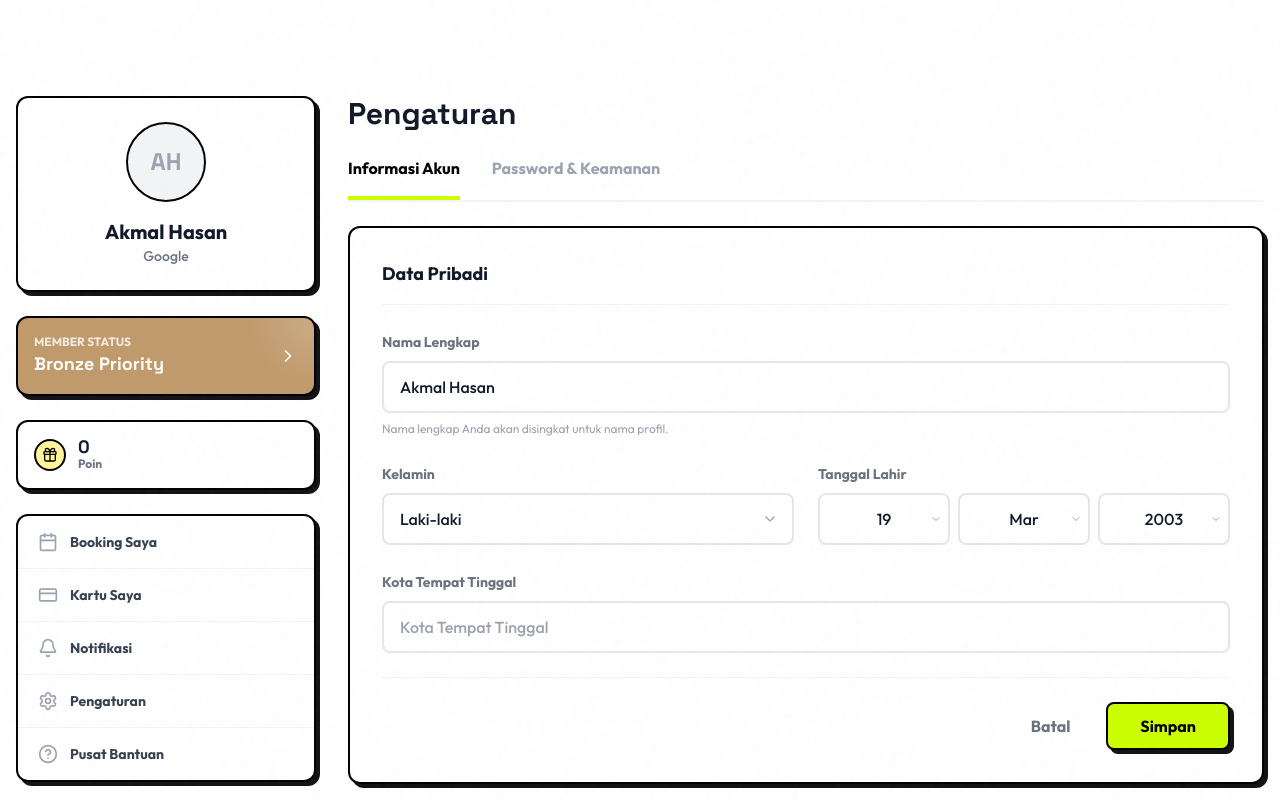
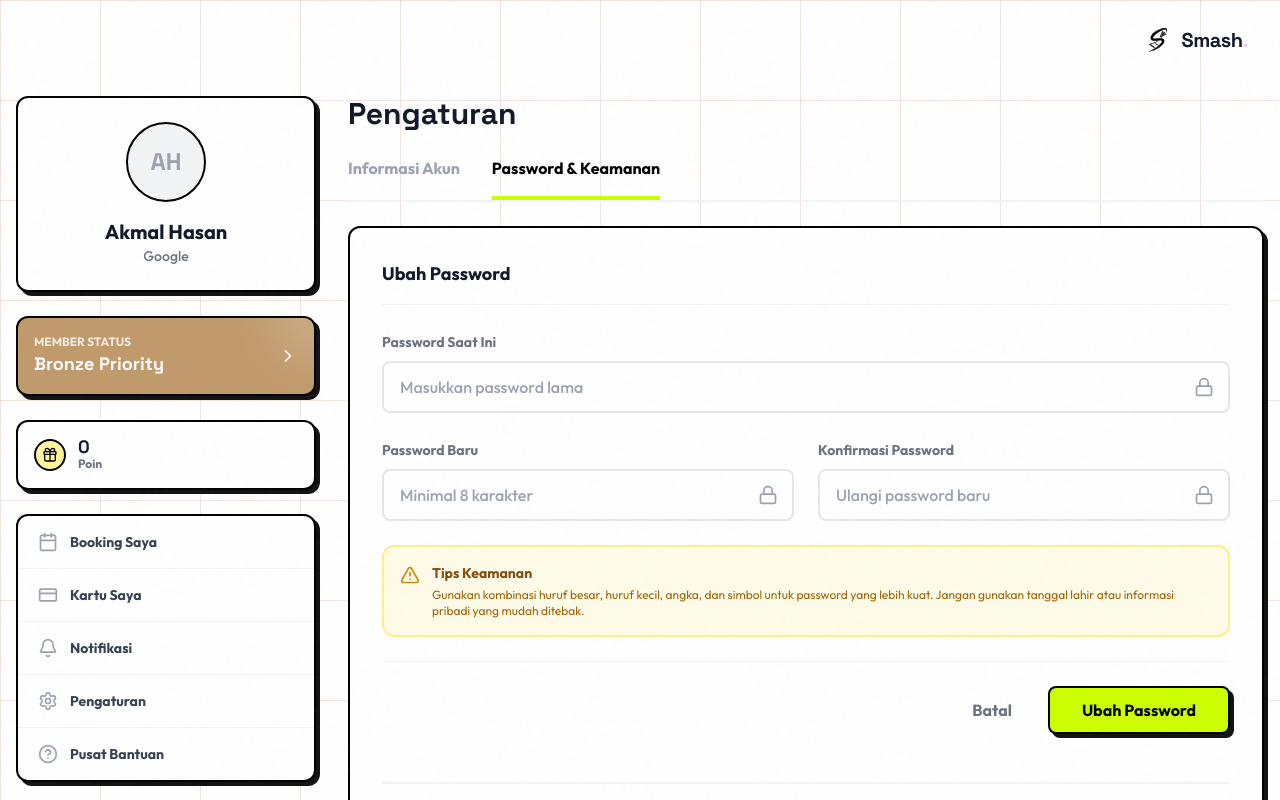
Before and after one commit to akmalhasan19/badminton-booking-system, a Next.js app: page /profile in a window 1280 px wide. Both pictures are taken after a click on the button "Password & Keamanan". Shown: the top 800 px of the page. Built offline with nearby package versions, Linux system fonts and the light colour scheme.

Commit message:
Fixing Grid Background Stacking

```diff
--- a/src/app/profile/page.tsx
+++ b/src/app/profile/page.tsx
@@ -1,11 +1,14 @@
 "use client"
 
-import { User, Mail, Phone, MapPin, Camera, Calendar, CreditCard, Bell, Settings, HelpCircle, LogOut, ChevronRight, Gift } from "lucide-react"
+import { User, Mail, Phone, MapPin, Camera, Calendar, CreditCard, Bell, Settings, HelpCircle, LogOut, ChevronRight, Gift, Lock, Shield, AlertTriangle } from "lucide-react"
 import { motion } from "framer-motion"
 import { useRouter, usePathname } from "next/navigation"
+import { SmashLogo } from "@/components/SmashLogo"
+import { useState } from "react"
 
 export default function ProfilePage() {
     const router = useRouter()
+    const [activeTab, setActiveTab] = useState<'info' | 'security'>('info')
 
     // Sidebar menu items
     const menuItems = [
@@ -17,8 +20,28 @@ export default function ProfilePage() {
     ]
 
     return (
-        <main className="min-h-screen bg-white pt-24 pb-12">
-            <div className="max-w-7xl mx-auto px-4">
+        <main className="min-h-screen bg-white pt-24 pb-12 relative overflow-hidden">
+            {/* Grid Background */}
+            <div
+                className="absolute inset-0 z-0 w-full h-full pointer-events-none"
+                style={{
+                    backgroundImage: 'linear-gradient(to right, rgba(160, 82, 45, 0.15) 1px, transparent 1px), linear-gradient(to bottom, rgba(160, 82, 45, 0.15) 1px, transparent 1px)',
+                    backgroundSize: '100px 100px'
+                }}
+            />
+
+            {/* Logo Link - Absolute Top Right */}
+            <div
+                onClick={() => router.push('/')}
+                className="absolute top-6 right-8 flex items-center gap-2 cursor-pointer group z-20"
+            >
+                <div className="w-8 h-8 flex items-center justify-center transition-transform group-hover:scale-110">
+                    <SmashLogo className="w-full h-full bg-black" />
+                </div>
+                <span className="text-xl font-display font-bold tracking-tight">Smash<span className="text-pastel-lilac">.</span></span>
+            </div>
+
+            <div className="max-w-7xl mx-auto px-4 relative z-10">
                 <div className="grid md:grid-cols-[300px_1fr] gap-8">
 
                     {/* Left Sidebar */}
@@ -72,7 +95,6 @@ export default function ProfilePage() {
                                     {item.label}
                                 </button>
                             ))}
-                            {/* Active Indicator for specific page could go here if this was a layout */}
                         </div>
 
                         <button className="w-full flex items-center justify-center gap-2 text-red-600 font-bold py-3 hover:bg-red-50 rounded-xl transition-colors">
@@ -87,15 +109,23 @@ export default function ProfilePage() {
 
                         {/* Tabs */}
                         <div className="flex gap-8 border-b-2 border-gray-100">
-                            <button className="pb-4 border-b-4 border-pastel-acid font-bold text-black transition-colors">
+                            <button
+                                onClick={() => setActiveTab('info')}
+                                className={`pb-4 border-b-4 font-bold transition-colors ${activeTab === 'info' ? 'border-pastel-acid text-black' : 'border-transparent text-gray-400 hover:text-black'}`}
+                            >
                                 Informasi Akun
                             </button>
-                            <button className="pb-4 border-b-4 border-transparent text-gray-400 hover:text-black font-bold transition-colors">
+                            <button
+                                onClick={() => setActiveTab('security')}
+                                className={`pb-4 border-b-4 font-bold transition-colors ${activeTab === 'security' ? 'border-pastel-acid text-black' : 'border-transparent text-gray-400 hover:text-black'}`}
+                            >
                                 Password & Keamanan
                             </button>
                         </div>
 
-                        {/* Main Form Section */}
+                        {/* Main Content Area */}
+                        {activeTab === 'info' ? (
+                            <>
                                 <div className="bg-white border-2 border-black rounded-xl shadow-hard p-8">
                                     <h2 className="font-bold text-lg mb-6 border-b border-gray-100 pb-4">Data Pribadi</h2>
 
@@ -199,6 +229,88 @@ export default function ProfilePage() {
                                         </div>
                                     </div>
                                 </div>
+                            </>
+                        ) : (
+                            <div className="bg-white border-2 border-black rounded-xl shadow-hard p-8">
+                                <h2 className="font-bold text-lg mb-6 border-b border-gray-100 pb-4">Ubah Password</h2>
+
+                                <form className="space-y-6">
+                                    <div className="space-y-2">
+                                        <label className="text-sm font-bold text-gray-500">Password Saat Ini</label>
+                                        <div className="relative">
+                                            <input
+                                                type="password"
+                                                className="w-full px-4 py-3 bg-white border-2 border-gray-200 focus:border-black rounded-lg font-medium outline-none transition-colors"
+                                                placeholder="Masukkan password lama"
+                                            />
+                                            <Lock className="absolute right-4 top-1/2 -translate-y-1/2 w-5 h-5 text-gray-400" />
+                                        </div>
+                                    </div>
+
+                                    <div className="grid md:grid-cols-2 gap-6">
+                                        <div className="space-y-2">
+                                            <label className="text-sm font-bold text-gray-500">Password Baru</label>
+                                            <div className="relative">
+                                                <input
+                                                    type="password"
+                                                    className="w-full px-4 py-3 bg-white border-2 border-gray-200 focus:border-black rounded-lg font-medium outline-none transition-colors"
+                                                    placeholder="Minimal 8 karakter"
+                                                />
+                                                <Lock className="absolute right-4 top-1/2 -translate-y-1/2 w-5 h-5 text-gray-400" />
+                                            </div>
+                                        </div>
+                                        <div className="space-y-2">
+                                            <label className="text-sm font-bold text-gray-500">Konfirmasi Password</label>
+                                            <div className="relative">
+                                                <input
+                                                    type="password"
+                                                    className="w-full px-4 py-3 bg-white border-2 border-gray-200 focus:border-black rounded-lg font-medium outline-none transition-colors"
+                                                    placeholder="Ulangi password baru"
+                                                />
+                                                <Lock className="absolute right-4 top-1/2 -translate-y-1/2 w-5 h-5 text-gray-400" />
+                                            </div>
+                                        </div>
+                                    </div>
+
+                                    <div className="bg-yellow-50 border-2 border-yellow-200 p-4 rounded-xl flex gap-3 items-start">
+                                        <AlertTriangle className="w-5 h-5 text-yellow-600 shrink-0 mt-0.5" />
+                                        <div>
+                                            <h4 className="font-bold text-yellow-800 text-sm">Tips Keamanan</h4>
+                                            <p className="text-xs text-yellow-700 mt-1">
+                                                Gunakan kombinasi huruf besar, huruf kecil, angka, dan simbol untuk password yang lebih kuat. Jangan gunakan tanggal lahir atau informasi pribadi yang mudah ditebak.
+                                            </p>
+                                        </div>
+                                    </div>
+
+                                    <div className="flex justify-end gap-3 pt-6 border-t border-gray-100">
+                                        <button type="button" className="px-6 py-2.5 font-bold text-gray-500 hover:bg-gray-100 rounded-lg transition-colors">
+                                            Batal
+                                        </button>
+                                        <button type="submit" className="px-8 py-2.5 bg-pastel-acid text-black border-2 border-black rounded-lg font-bold shadow-hard hover:shadow-none hover:translate-x-[2px] hover:translate-y-[2px] transition-all">
+                                            Ubah Password
+                                        </button>
+                                    </div>
+                                </form>
+
+                                <div className="mt-12 pt-8 border-t-2 border-gray-100">
+                                    <h2 className="font-bold text-lg mb-6">Device Management</h2>
+                                    <div className="bg-gray-50 border-2 border-gray-200 rounded-xl p-4 flex justify-between items-center group hover:border-black transition-colors">
+                                        <div className="flex items-center gap-4">
+                                            <div className="w-10 h-10 bg-white rounded-lg border-2 border-gray-200 flex items-center justify-center">
+                                                <Shield className="w-5 h-5 text-green-500" />
+                                            </div>
+                                            <div>
+                                                <h4 className="font-bold">Chrome on Windows 11</h4>
+                                                <p className="text-xs text-gray-500">Device ini • Jakarta, Indonesia</p>
+                                            </div>
+                                        </div>
+                                        <span className="text-xs font-bold text-green-600 bg-green-100 px-3 py-1 rounded-full border border-green-200">
+                                            Aktif Sekarang
+                                        </span>
+                                    </div>
+                                </div>
+                            </div>
+                        )}
                     </div>
                 </div>
             </div>
```
Lines whose indentation alone changed are shown as unchanged.
